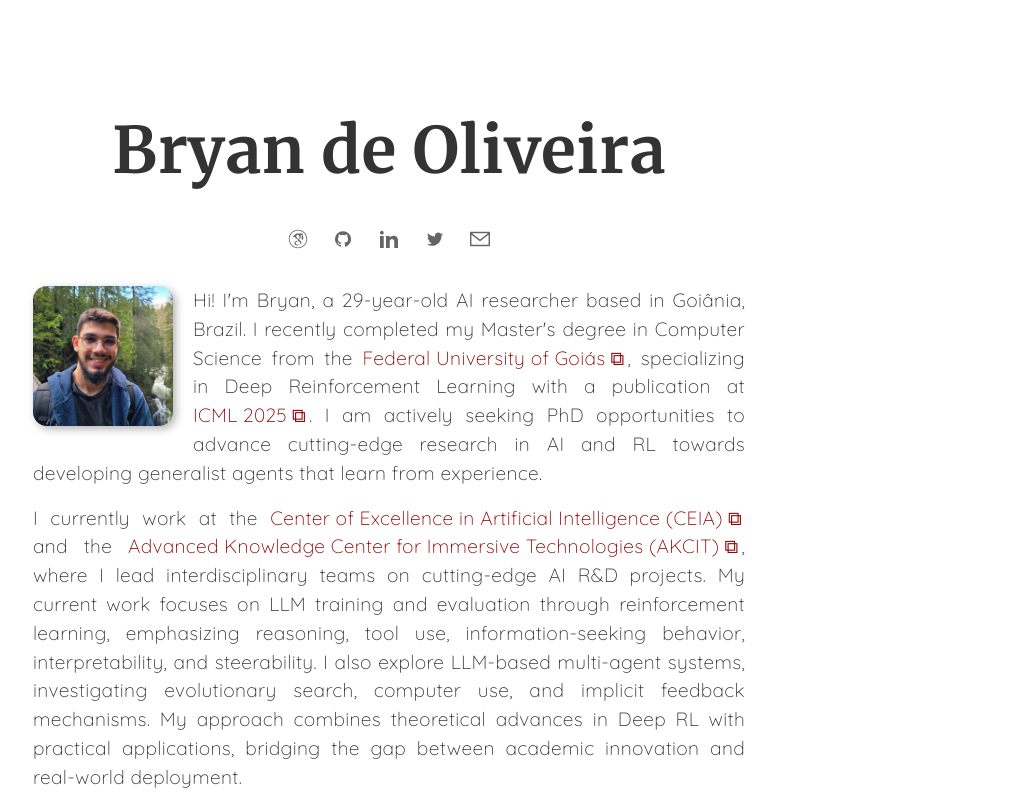
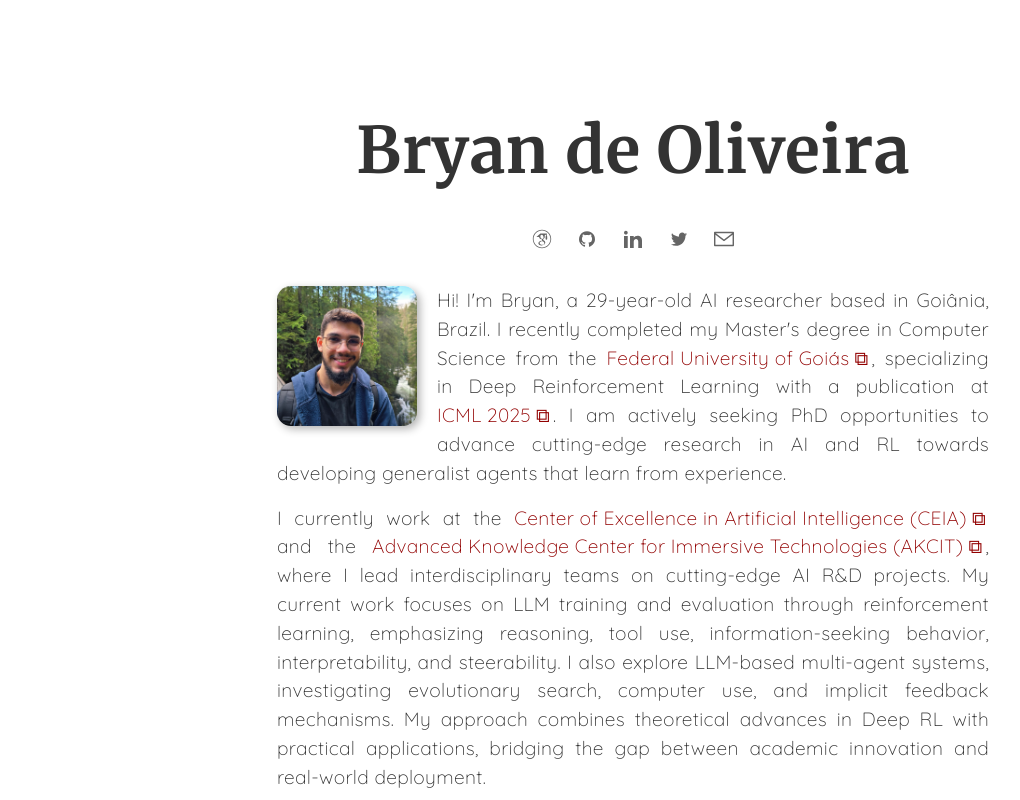
Before and after one commit to bryanoliveira/bryanoliveira.github.io, a SvelteKit app: page / in a window 1280 px wide. Shown: the top 800 px of the page, without its empty margins (7-1027 px from the left). Built offline with nearby package versions, Linux system fonts and the light colour scheme; what marked-highlight, reading-time would draw is missing.

Commit message:
Fix centering: update #sapper -> #app in global.css

```diff
--- a/static/css/global.css
+++ b/static/css/global.css
@@ -3,7 +3,7 @@
     color: white;
 }
 
-#sapper {
+#app {
     width: 100%;
 }
 
```
